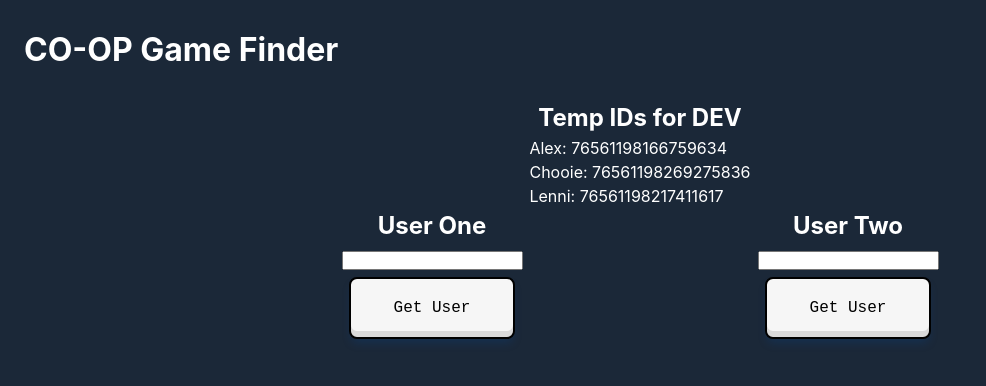
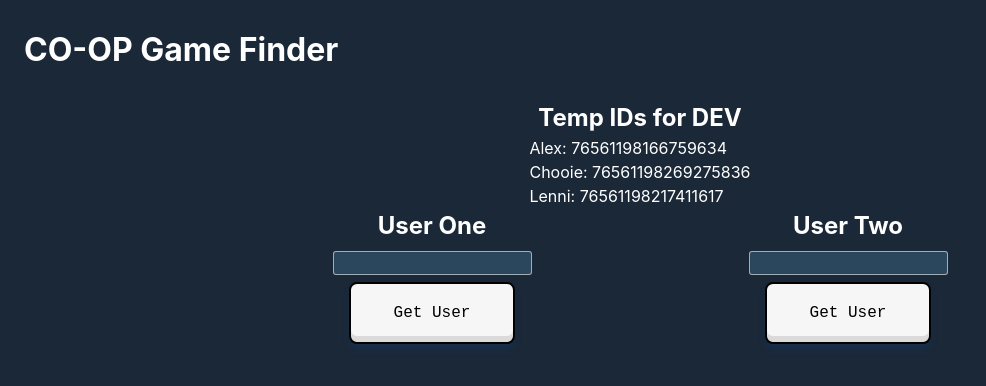
Before and after one commit to ATlexEide/COOP-Game-Picker, a React (Vite) app: page / in a window 1280 px wide. Shown: the top 386 px of the page, without its empty margins (0-986 px from the left). Built offline with nearby package versions, Linux system fonts and the light colour scheme.

Commit message:
Update user input styling

```diff
--- a/src/components/Main/PlayerSelect.css
+++ b/src/components/Main/PlayerSelect.css
@@ -4,6 +4,14 @@
   flex-direction: column;
   align-items: center;
   gap: 7px;
+}
+
+#player-select input {
+  background-color: #2a475e;
+  border: solid 1px rgba(255, 255, 255, 0.557);
+  height: 24px;
+  border-radius: 3px;
+  padding: 10px;
 }
 
 #player-select .mono-button {
```
